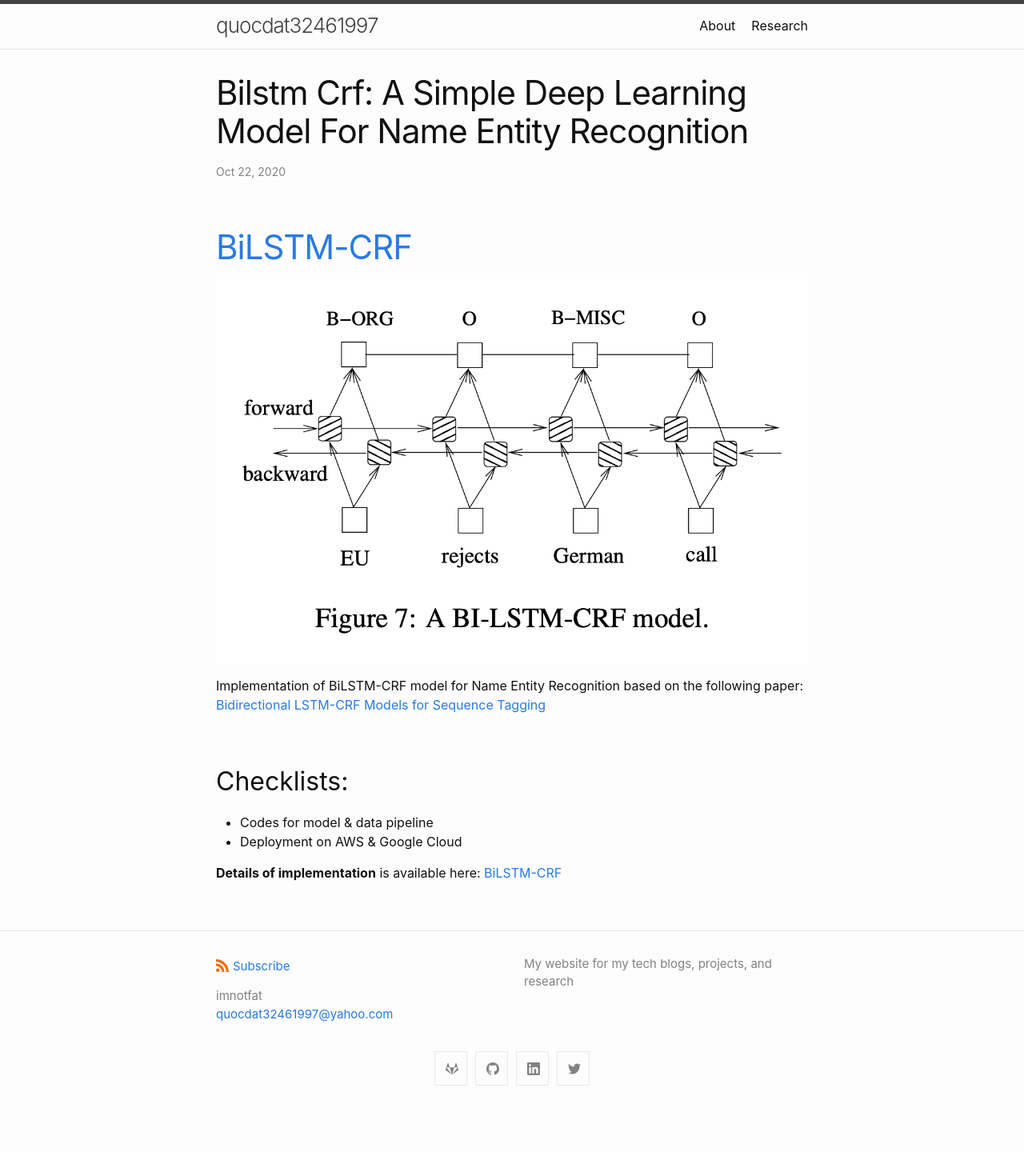
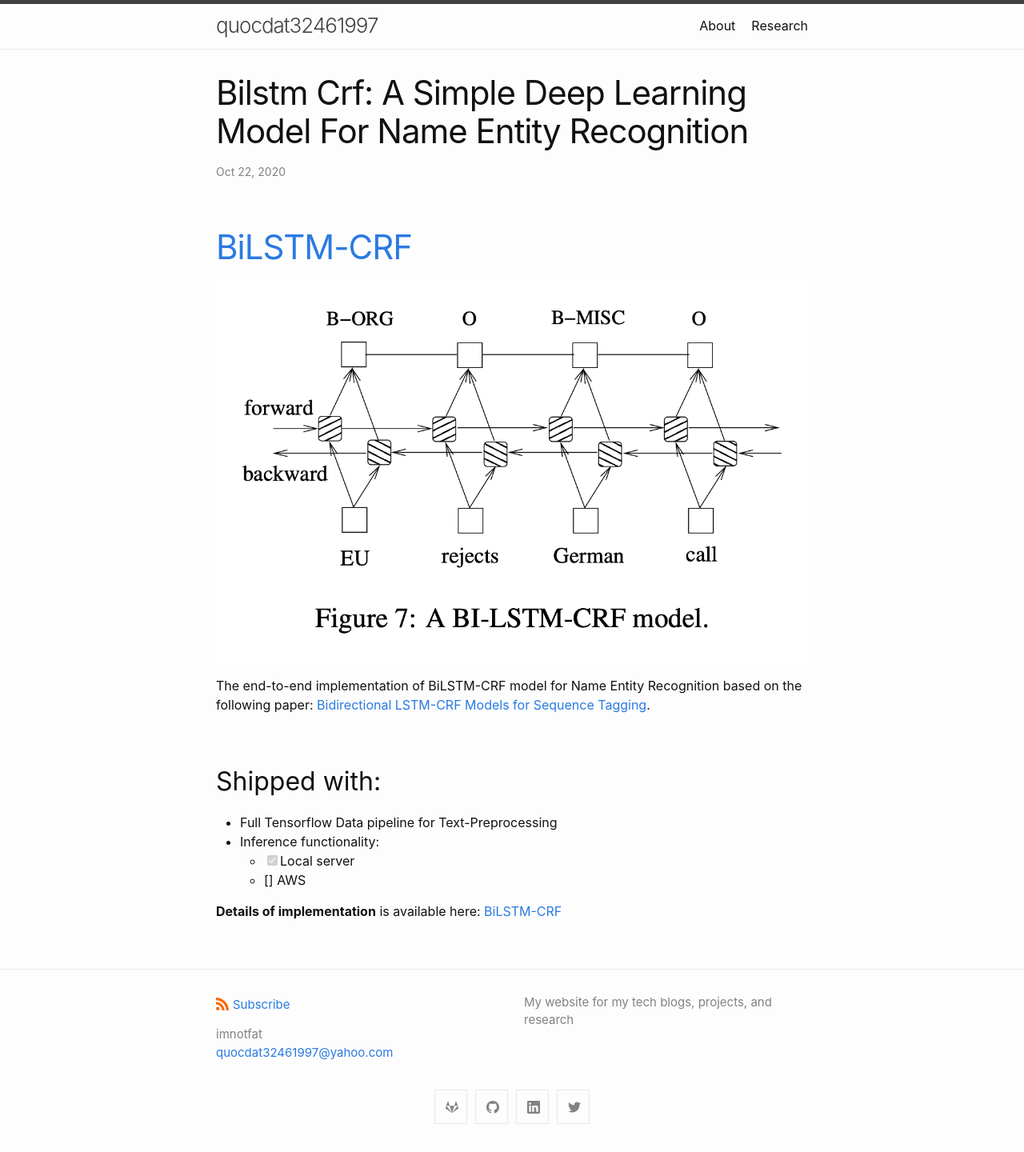
Before and after one commit to quocdat32461997/quocdat32461997.github.io, a Jekyll site: the page built from _posts/2020-10-22-BiLSTM-CRF:-a-simple-Deep-Learning-model-for-Name-Entity-Recognition.md, in a window 1280 px wide. Shown: the whole page at 80% size. Built offline with Jekyll 4.4.1, drawn with Linux system fonts in a browser that asks for light colours; before the commit the page ends 1392 px from its top, so only the background shows below that.

Commit message:
Update 2020-10-22-BiLSTM-CRF:-a-simple-Deep-Learning-model-for-Name-Entity-Recognition.md

```diff
--- a/_posts/2020-10-22-BiLSTM-CRF:-a-simple-Deep-Learning-model-for-Name-Entity-Recognition.md
+++ b/_posts/2020-10-22-BiLSTM-CRF:-a-simple-Deep-Learning-model-for-Name-Entity-Recognition.md
@@ -6,10 +6,12 @@ layout: post
 
 ![img](/assets/bilstm-crf-network.png)
 
-Implementation of BiLSTM-CRF model for Name Entity Recognition based on the following paper: [Bidirectional LSTM-CRF Models for Sequence Tagging](https://arxiv.org/abs/1508.01991)
+The end-to-end implementation of BiLSTM-CRF model for Name Entity Recognition based on the following paper: [Bidirectional LSTM-CRF Models for Sequence Tagging](https://arxiv.org/abs/1508.01991).
 
-## Checklists:
-* Codes for model & data pipeline
-* Deployment on AWS & Google Cloud
+## Shipped with:
+* Full Tensorflow Data pipeline for Text-Preprocessing
+* Inference functionality:
+  * [x] Local server
+  * [] AWS
 
 **Details of implementation** is available here: [BiLSTM-CRF](https://github.com/quocdat32461997/NER)
```
